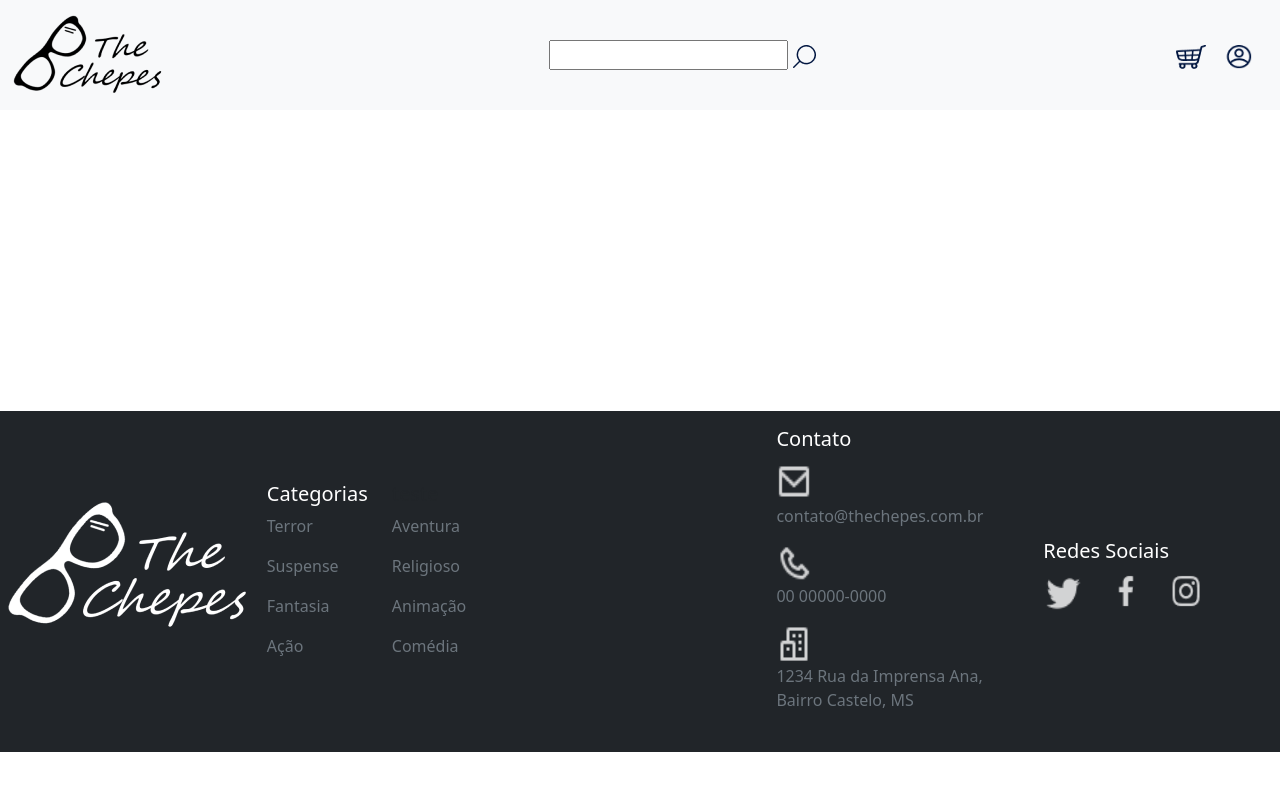
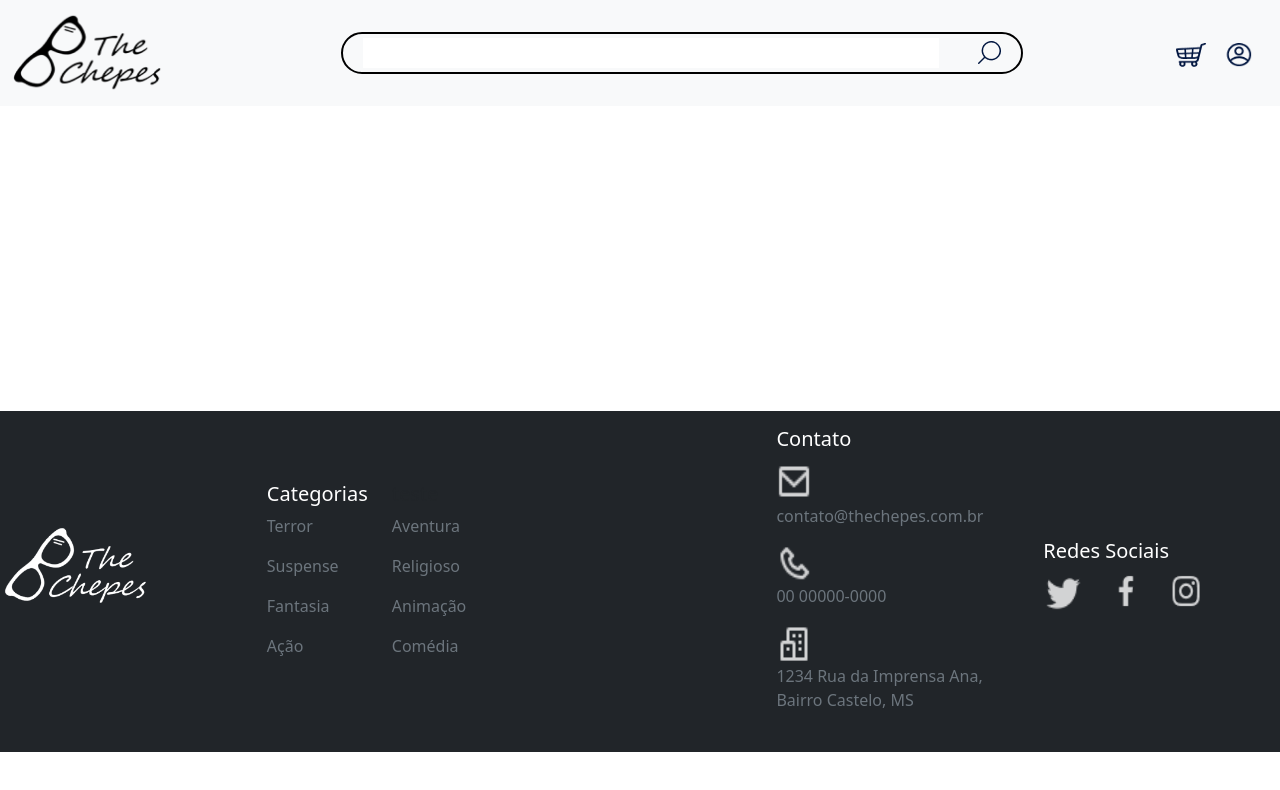
Before and after one commit to olhaopaoital/Chepes-Movie, a plain HTML site: page carrinho.html in a window 1280 px wide. Drawn offline with nearby package versions, Linux system fonts and the light colour scheme.

Commit message:
corrigido href de css do carrinho

```diff
--- a/carrinho.html
+++ b/carrinho.html
@@ -4,7 +4,7 @@
     <meta charset="UTF-8">
     <meta name="viewport" content="width=device-width, initial-scale=1.0">
     <title>Document</title>
-    <link rel="stylesheet" type="text/css" href="index.css" media="screen" />
+    <link rel="stylesheet" type="text/css" href="carrinho.css" media="screen" />
     <link href="https://cdn.jsdelivr.net/npm/bootstrap@5.1.3/dist/css/bootstrap.min.css" rel="stylesheet" integrity="sha384-1BmE4kWBq78iYhFldvKuhfTAU6auU8tT94WrHftjDbrCEXSU1oBoqyl2QvZ6jIW3" crossorigin="anonymous">
 </head>
 <body>
```
